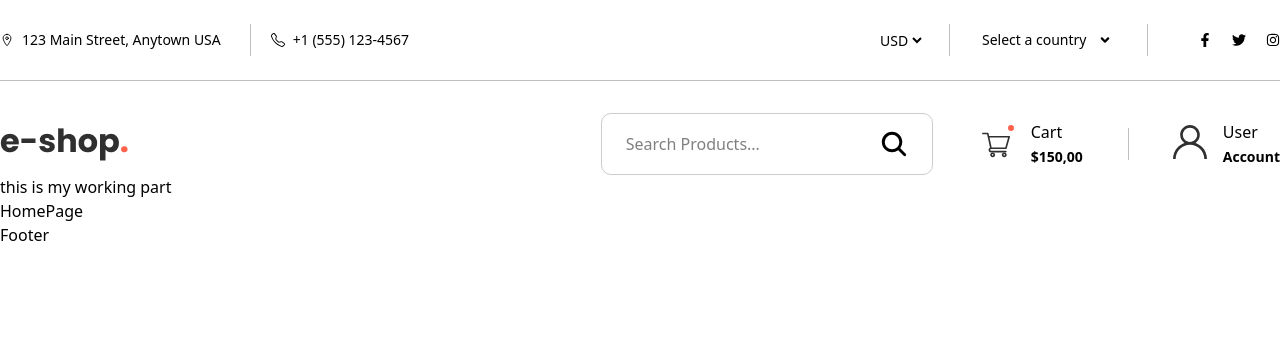
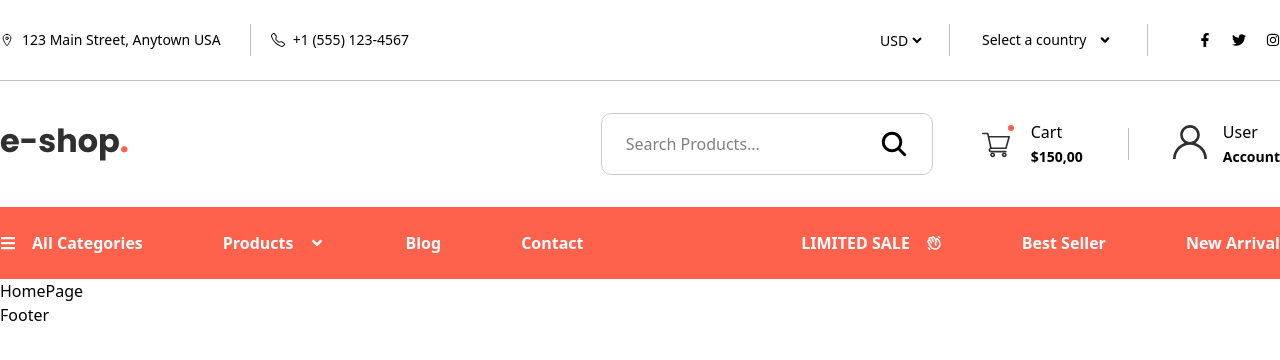
Before and after one commit to mn-sohel/eshop, a React (Vite) app: page / in a window 1280 px wide. Shown: the top 360 px of the page. Built offline with nearby package versions, Linux system fonts and the light colour scheme.

Commit message:
header bottombar part done
header bottombar

```diff
--- a/src/components/header/BottomBar.jsx
+++ b/src/components/header/BottomBar.jsx
@@ -1,8 +1,47 @@
 import React from 'react'
+import Container from '../commonLayouts/Container'
+import { Link } from 'react-router-dom'
+import { FaAngleDown, FaBars } from 'react-icons/fa'
+import { PiHandWavingBold } from 'react-icons/pi'
 
 const BottomBar = () => {
   return (
-    <div>this is my working part</div>
+    <div className='bg-[#FF624C]'>
+      <Container>
+        <div className='flex justify-between items-center py-6'>
+          <div>
+            <ul className='flex items-center gap-[80px] font-["Montserrat"] font-bold text-base leading-6 text-white'>
+                <li>
+                  <Link className='flex items-center gap-x-4' to={"/product-list"}><FaBars />All Categories</Link>
+                </li>
+                <li>
+                  <Link className='flex items-center gap-x-4' to={"/product-list"}>Products <FaAngleDown /></Link>
+                </li>
+                <li>
+                    <Link to={"/blog"}>Blog</Link>
+                </li>
+                <li>
+                    <Link to={"/contact"}>Contact</Link>
+                </li>
+            </ul>
+          </div>
+           <div>
+            <ul className='flex items-center gap-[80px] font-["Montserrat"] font-bold text-base leading-6 text-white'>
+                <li>
+                  <Link className='flex items-center gap-x-4' to={"#"}>LIMITED SALE <PiHandWavingBold /></Link>
+                </li>
+
+                <li>
+                    <Link to={"#"}>Best Seller</Link>
+                </li>
+                <li>
+                    <Link to={"#"}>New Arrival</Link>
+                </li>
+            </ul>
+          </div>
+        </div>
+      </Container>
+    </div>
   )
 }
 
--- a/src/components/header/MiddleBar.jsx
+++ b/src/components/header/MiddleBar.jsx
@@ -7,7 +7,7 @@
 const MiddleBar = () => {
   return (
     <Container>
-      <div className='flex  justify-between items-center pt-8'>
+      <div className='flex  justify-between items-center py-8'>
         <div>
           <img src="images/logo.png" alt="logo" />
         </div>
```
